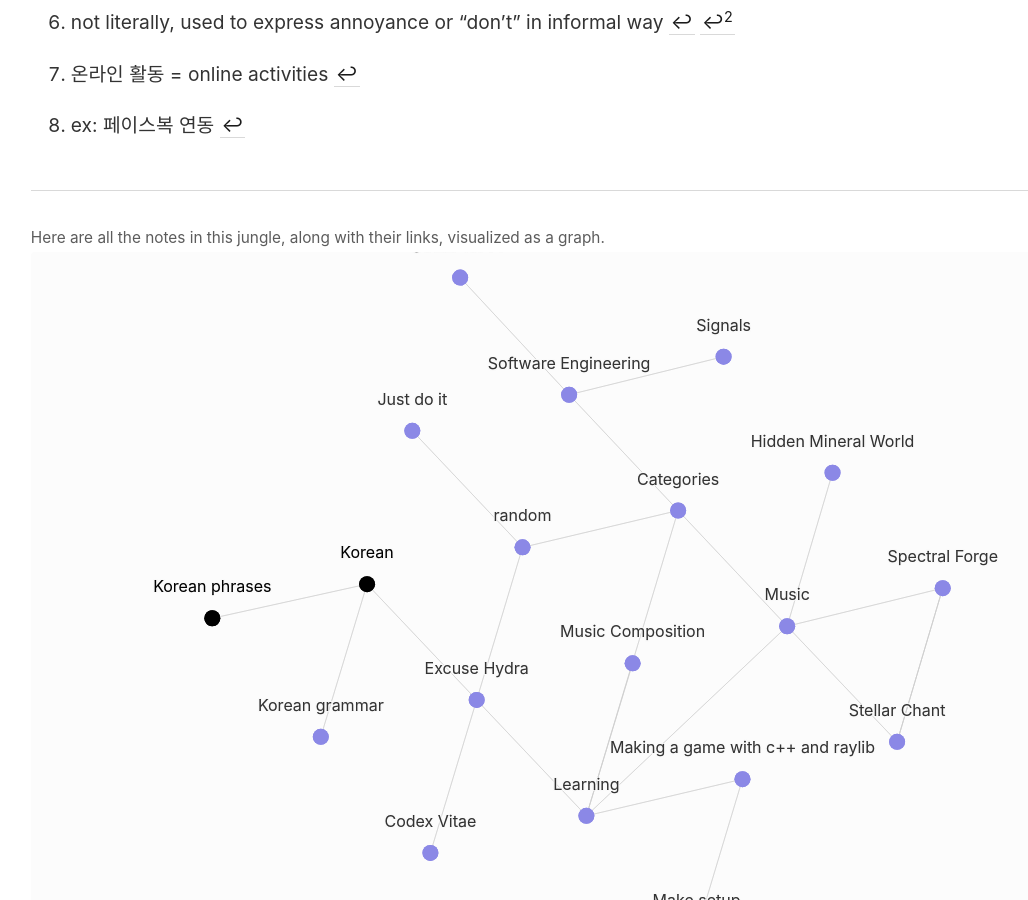
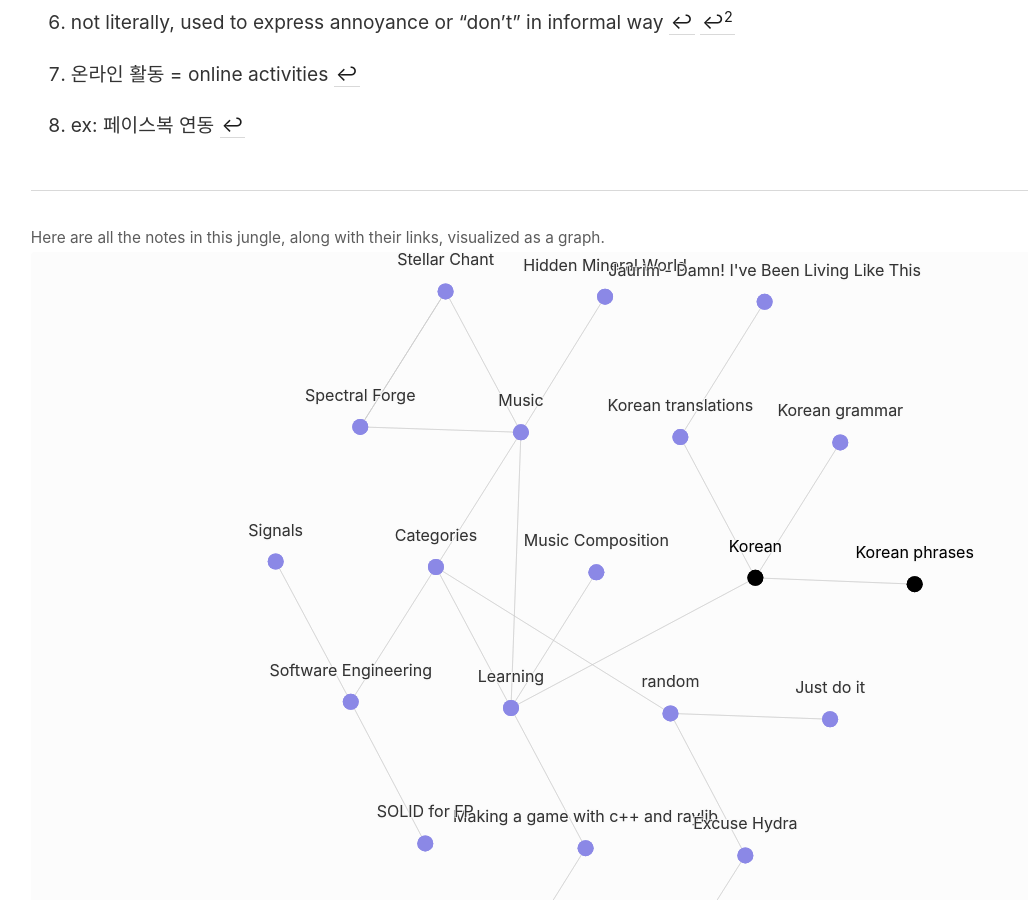
Before and after one commit to Dreat/digital_jungle, a Jekyll site: the page built from _notes/Korean phrases.md, in a window 1280 px wide and 900 px high, scrolled down 11192 px. Shown: the whole window, without its empty margins (46-1074 px from the left). Built offline with Jekyll 4.4.1, drawn with Linux system fonts in a browser that asks for light colours; part of the change alters nothing that is shown.

Commit message:
first translation in progress

```diff
--- /dev/null
+++ b/_notes/Jaurim - Damn! I’ve Been Living Like This.md
@@ -0,0 +1,15 @@
+---
+title: Jaurim - Damn! I've Been Living Like This
+---
+
+<status>Status: 🌱 </status>
+
+
+| section  | Korean                                                                                                               | English                                                                                                                                                                                       |
+| -------- | -------------------------------------------------------------------------------------------------------------------- | --------------------------------------------------------------------------------------------------------------------------------------------------------------------------------------------- |
+| title    | 자우림 "**그래 제길** 나 이렇게 살았어"                                                                                            | Jaurim - "**(ok? eh?) damn!** I lived/been living like this"                                                                                                                                  |
+| verse 1  | 그래 제길 나 이렇게 살았어  <br>*보다시피* **볼 것** 없이 살았어  <br>해놓은 것 없이, 가진 것 하나 없이  <br>그럭저럭 되는대로, 그런 하루, 하루                       | eh, damn, I've been living like this<br>*as you see* I lived without **seeing**<br>without doing anything, without having one thing / anything<br>somehow anyhow(?), like that, day by day(?) |
+| chorus 1 | 나도 간절하게 바랬던 게 있어  <br>나도 맘을 다해 했던 일이 있어  <br>내 뜻대로 되준 일은 없어  <br>결국 아무것도 나에게는 쉽지 않아                                  |                                                                                                                                                                                               |
+| verse 2  | 그래 제길 나 이렇게 살았어  <br>보다시피 볼 것 없이 살았어  <br>믿는 사람 없이, 진짜 사랑 한 번 없이  <br>그럭저럭 되는대로, 그런 하루, 하루                           |                                                                                                                                                                                               |
+| bridge   | 그래 제길 나 이렇게 살았어  <br>보다시피 볼 것 없이 살았어                                                                                 |                                                                                                                                                                                               |
+| chorus 2 | 간절하게 바랬던 게 있어  <br>맘을 다해 했던 일이 있어  <br>내 뜻대로 되준 일은 없어  <br>결국 아무것도 나에게는 쉽지 않아  <br>간절하게 바랬던 게 있어  <br>맘을 다해 했던 일이 있어 |                                                                                                                                                                                               |
--- a/_notes/Korean phrases.md
+++ b/_notes/Korean phrases.md
@@ -2,7 +2,7 @@
 title: Korean phrases
 ---
 
-<status>Status: 🌱 </status>
+<status>Status: 🌿 </status>
 
 ### Thank you
 
--- /dev/null
+++ b/_notes/Korean translations.md
@@ -0,0 +1,8 @@
+---
+title: Korean translations
+---
+<status>Status: 🌱 </status>
+
+As an attempt to boost my learning, my plan is to do some translations of media I enjoy or have gotten access to.
+
+- [[Jaurim - Damn! I’ve Been Living Like This]]
--- a/_notes/Korean.md
+++ b/_notes/Korean.md
@@ -6,3 +6,4 @@ title: Korean
 
 - [[Korean phrases]]
 - [[Korean grammar]]
+- [[Korean translations]]
```
